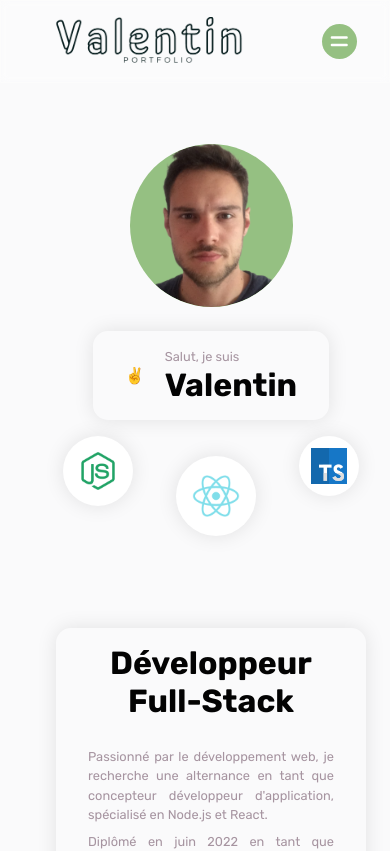
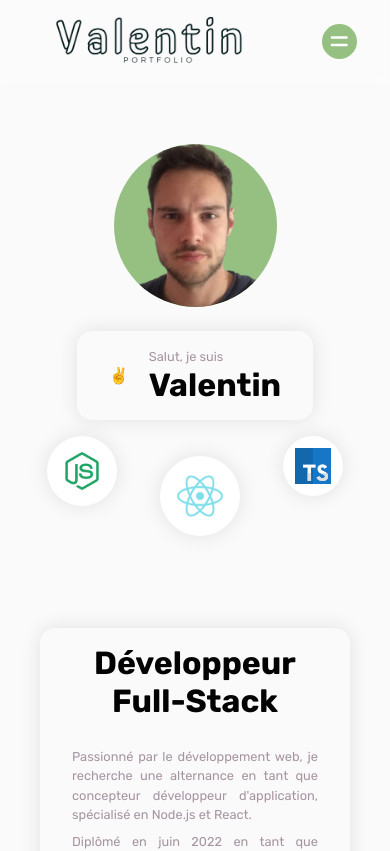
Before and after one commit to Tylyfox/Portfolio, a React (Create React App) app: page / in a window 390 px wide. Shown: the top 851 px of the page. Built offline with nearby package versions, Linux system fonts and the light colour scheme.

Commit message:
modify style in header

```diff
--- a/src/container/Header/Header.scss
+++ b/src/container/Header/Header.scss
@@ -34,7 +34,7 @@
   flex: 1;
   display: flex;
   flex-direction: row;
-  justify-content: flex-start;
+  justify-content: center;
   align-items: center;
   height: 100%;
 
@@ -42,7 +42,6 @@
 
   @media screen and (max-width: 1200px) {
     width: 100%;
-    margin-right: 0;
   }
   @media screen and (max-width: 1000px) {
     flex-direction: column;
```
